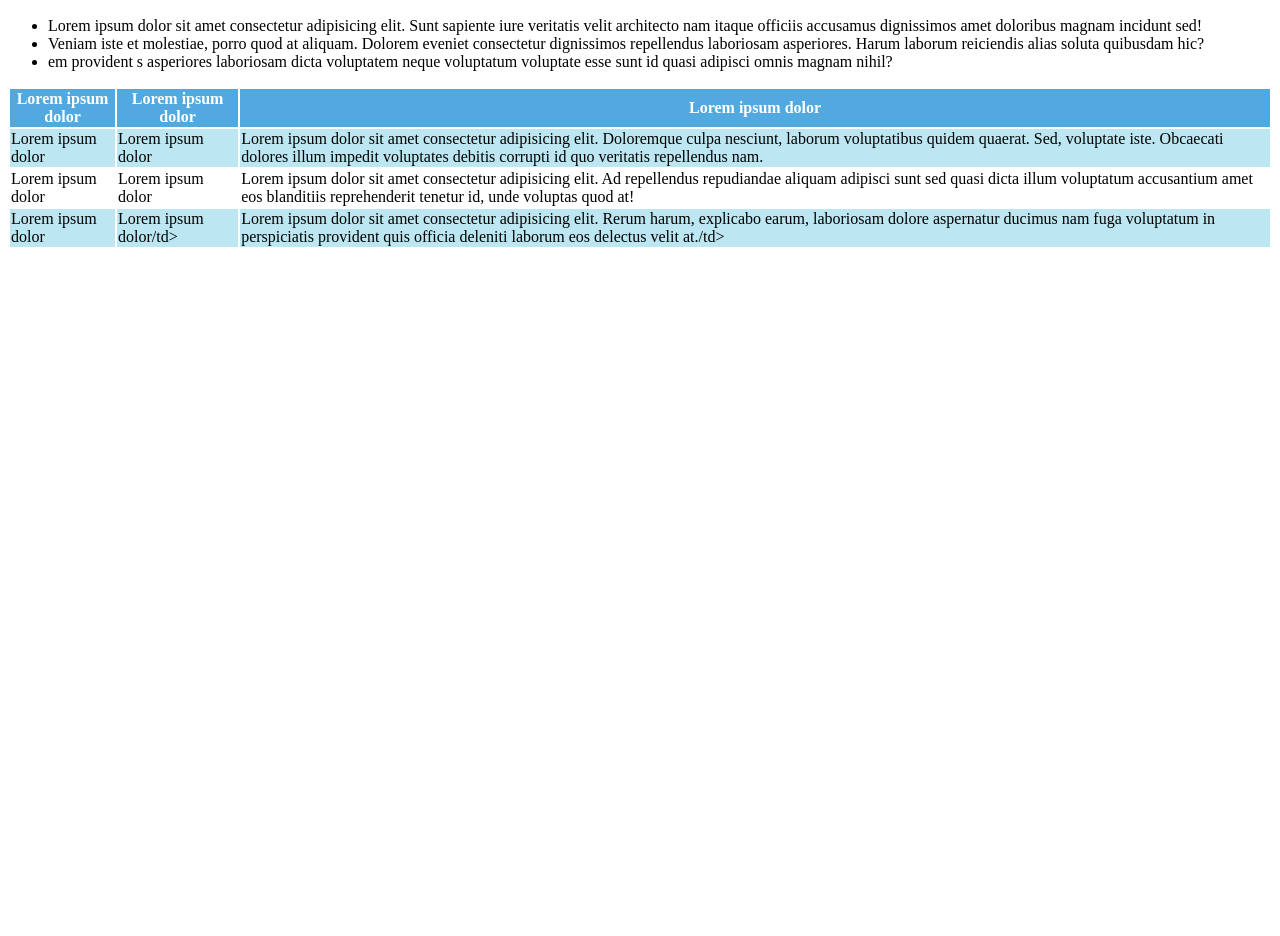
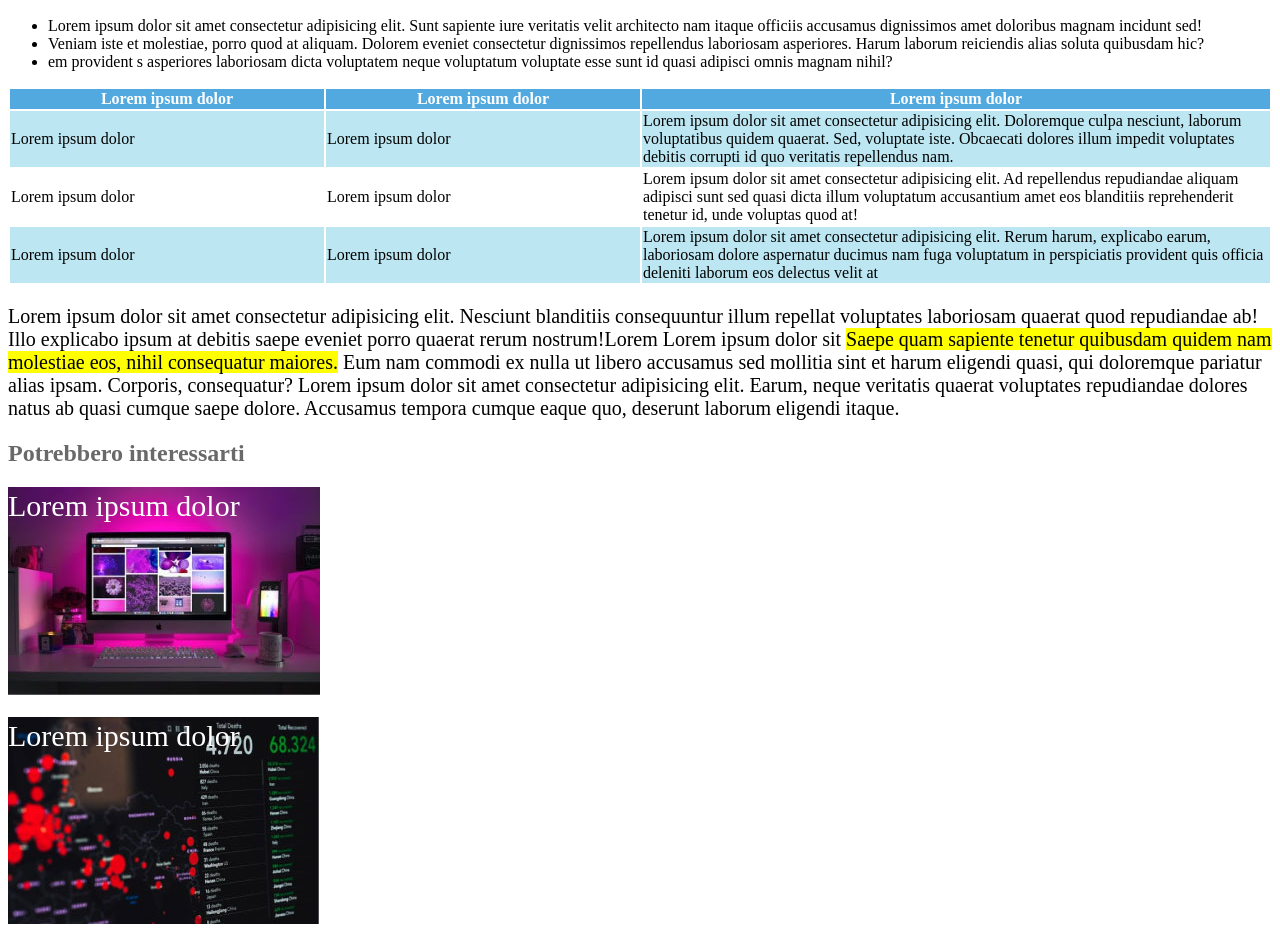
Before and after one commit to nicolamarino527/html-css-booleaner, a plain HTML site: page index.html in a window 1280 px wide. Shown: the part 1132-2068 px from the top of the page. Before the commit the page ends 1389 px from the top, so only its background shows below. Drawn offline with Linux system fonts and the light colour scheme.

Commit message:
create footer

```diff
--- a/css/style.css
+++ b/css/style.css
@@ -38,3 +38,18 @@ p {
 .table {
     width: 100%;
 }
+.table_width {
+    width: 25%;
+}
+.div_image {
+    position: relative;
+
+
+}
+.p_image {
+    color: white;
+    position: absolute;
+    top: 1px;
+    font-size: 30px;
+   margin-top: 1px;
+}
--- a/index.html
+++ b/index.html
@@ -25,7 +25,7 @@
 
     <main>
         <h1 style="font-size: 50px;">Internet deve essere al servizio del "bene pubblico": il manifesto di Tim Berners-Lee</h1>
-            <p class="gray">Scritto da <span Booleaner class="aqua">The Booleaner</span></p>
+            <p class="gray">Scritto da <span class="aqua">The Booleaner</span></p>
             <p class="gray" style="font-size: 10px;">il 10/10/2020</p>
 
                 <img src="img/tim-1.jpg" alt="foto1">
@@ -43,36 +43,46 @@
             </ul>
 
             <table class="table">
-               <div>
                <tr class="table_title">
                   <th style="color: white;">Lorem ipsum dolor</th>
                   <th style="color: white;">Lorem ipsum dolor</th>
                   <th style="color: white;">Lorem ipsum dolor</th>
                 </tr>
-               </div>
-                <div>
                 <tr class="table_elements">
-                        <td>Lorem ipsum dolor</td>
-                        <td>Lorem ipsum dolor</td>
+                    <td class="table_width">Lorem ipsum dolor</td>
+                    <td class="table_width">Lorem ipsum dolor</td>
                     <td>Lorem ipsum dolor sit amet consectetur adipisicing elit. Doloremque culpa nesciunt, laborum voluptatibus quidem quaerat. Sed, voluptate iste. Obcaecati dolores illum impedit voluptates debitis corrupti id quo veritatis repellendus nam.</td>
                   </tr>
                   <tr>
-                        <td>Lorem ipsum dolor</td>
-                        <td>Lorem ipsum dolor</td>
+                    <td class="table_width">Lorem ipsum dolor</td>
+                    <td class="table_width">Lorem ipsum dolor</td>
                     <td>Lorem ipsum dolor sit amet consectetur adipisicing elit. Ad repellendus repudiandae aliquam adipisci sunt sed quasi dicta illum voluptatum accusantium amet eos blanditiis reprehenderit tenetur id, unde voluptas quod at!</td>
                   </tr>
                   <tr class="table_elements">
-                          <td>Lorem ipsum dolor</td>
-                          <td>Lorem ipsum dolor/td>
-                          <td>Lorem ipsum dolor sit amet consectetur adipisicing elit. Rerum harum, explicabo earum, laboriosam dolore aspernatur ducimus nam fuga voluptatum in perspiciatis provident quis officia deleniti laborum eos delectus velit at./td>
+                      <td class="table_width">Lorem ipsum dolor</td>
+                      <td class="table_width">Lorem ipsum dolor</td>
+                      <td>Lorem ipsum dolor sit amet consectetur adipisicing elit. Rerum harum, explicabo earum, laboriosam dolore aspernatur ducimus nam fuga voluptatum in perspiciatis provident quis officia deleniti laborum eos delectus velit at </td>
                     </tr>
-                </div>
               </table>
+
+              <p>Lorem ipsum dolor sit amet consectetur adipisicing elit. Nesciunt blanditiis consequuntur illum repellat voluptates laboriosam quaerat quod repudiandae ab! Illo explicabo ipsum at debitis saepe eveniet porro quaerat rerum nostrum!Lorem Lorem ipsum dolor sit <mark>Saepe quam sapiente tenetur quibusdam quidem nam molestiae eos, nihil consequatur maiores.</mark> Eum nam commodi ex nulla ut libero accusamus sed mollitia sint et harum eligendi quasi, qui doloremque pariatur alias ipsam. Corporis, consequatur? Lorem ipsum dolor sit amet consectetur adipisicing elit. Earum, neque veritatis quaerat voluptates repudiandae dolores natus ab quasi cumque saepe dolore. Accusamus tempora cumque eaque quo, deserunt laborum eligendi itaque.</p>
+
 
         </main>
 
+<!-- potrbbe interessarti -->
+    <footer>
+        <h2 style="color: dimgray;">Potrebbero interessarti</h2>
 
-    <footer>
+       <div class="div_image">
+            <img src="img/monitor.jpg" alt="monitor">
+            <p class="p_image">Lorem ipsum dolor</p>
+       </div>
+        <br>
+        <div class="div_image">
+            <img src="img/graph.jpg" alt="grafico">
+            <p class="p_image">Lorem ipsum dolor</p>
+        </div>
+    </footer>
 
-    </footer>
 </html>
```
Lines whose indentation alone changed are shown as unchanged.
